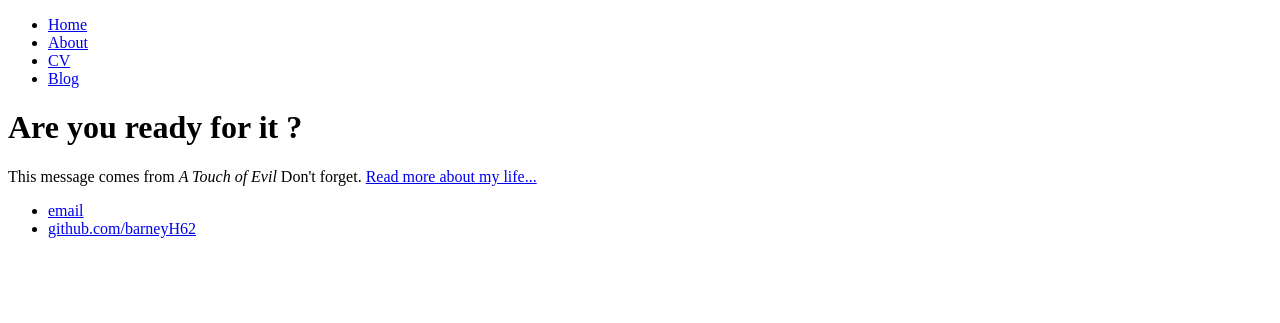
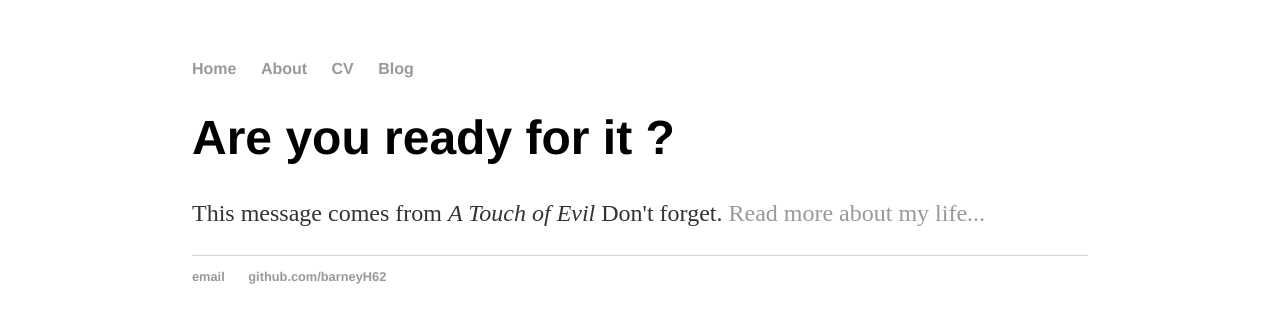
Before and after one commit to barneyH62/barneyH1.github.io, a Jekyll site: the page index.html, which Jekyll copies as it is, in a window 1280 px wide. Shown: the top 323 px of the page. Built offline with Jekyll 4.4.1, drawn with Linux system fonts in a browser that asks for light colours.

Commit message:
Update index.html

```diff
--- a/index.html
+++ b/index.html
@@ -2,7 +2,7 @@
 <html>
     <head>
         <title>牛逼</title>
-        <link rel="stylesheet" type="text/css" href="../main.css">
+        <link rel="stylesheet" type="text/css" href="../css/main.css">
     </head>
     <body>
         <nav>
```
